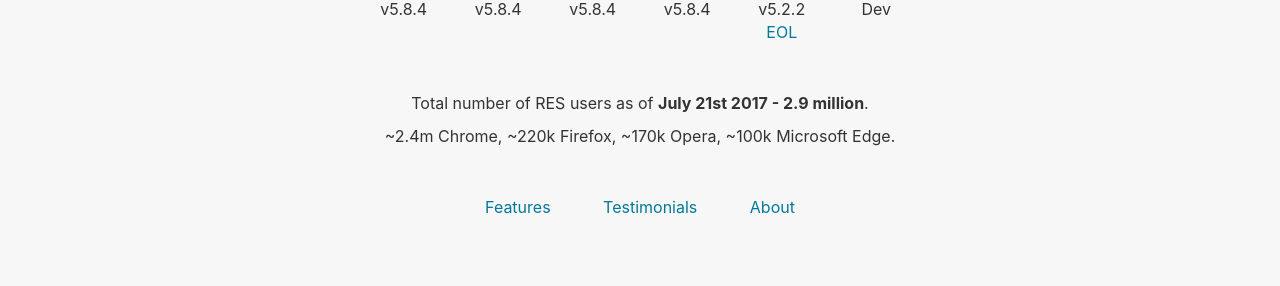
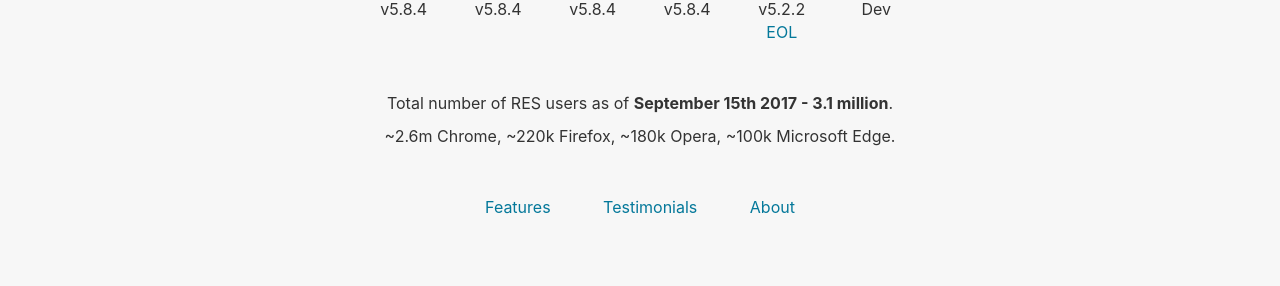
Before and after one commit to Reddit-Enhancement-Suite/Reddit-Enhancement-Suite.github.io, a Jekyll site: the page built from index.html, in a window 1280 px wide. Shown: the part 499-785 px from the top of the page. Built offline with Jekyll 4.4.1, drawn with Linux system fonts in a browser that asks for light colours.

Commit message:
Update counter

```diff
--- a/index.html
+++ b/index.html
@@ -49,8 +49,8 @@
         </div>
 
         <div class="small-ctas">
-            <p>Total number of RES users as of <b>July 21st 2017 - 2.9 million</b>.</p>
-            <p>~2.4m Chrome, ~220k Firefox, ~170k Opera, ~100k Microsoft Edge.</p>
+            <p>Total number of RES users as of <b>September 15th 2017 - 3.1 million</b>.</p>
+            <p>~2.6m Chrome, ~220k Firefox, ~180k Opera, ~100k Microsoft Edge.</p>
         </div>
 
         <div class="small-ctas">
```
